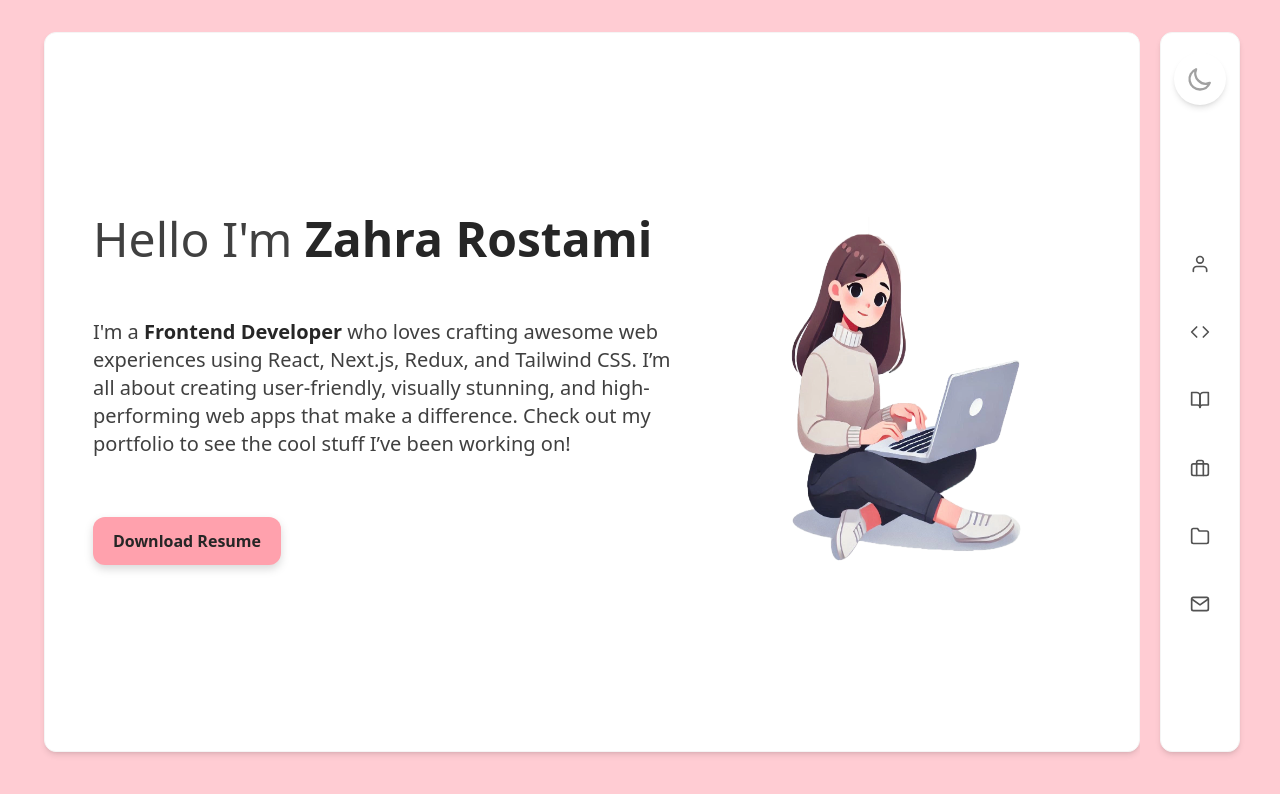
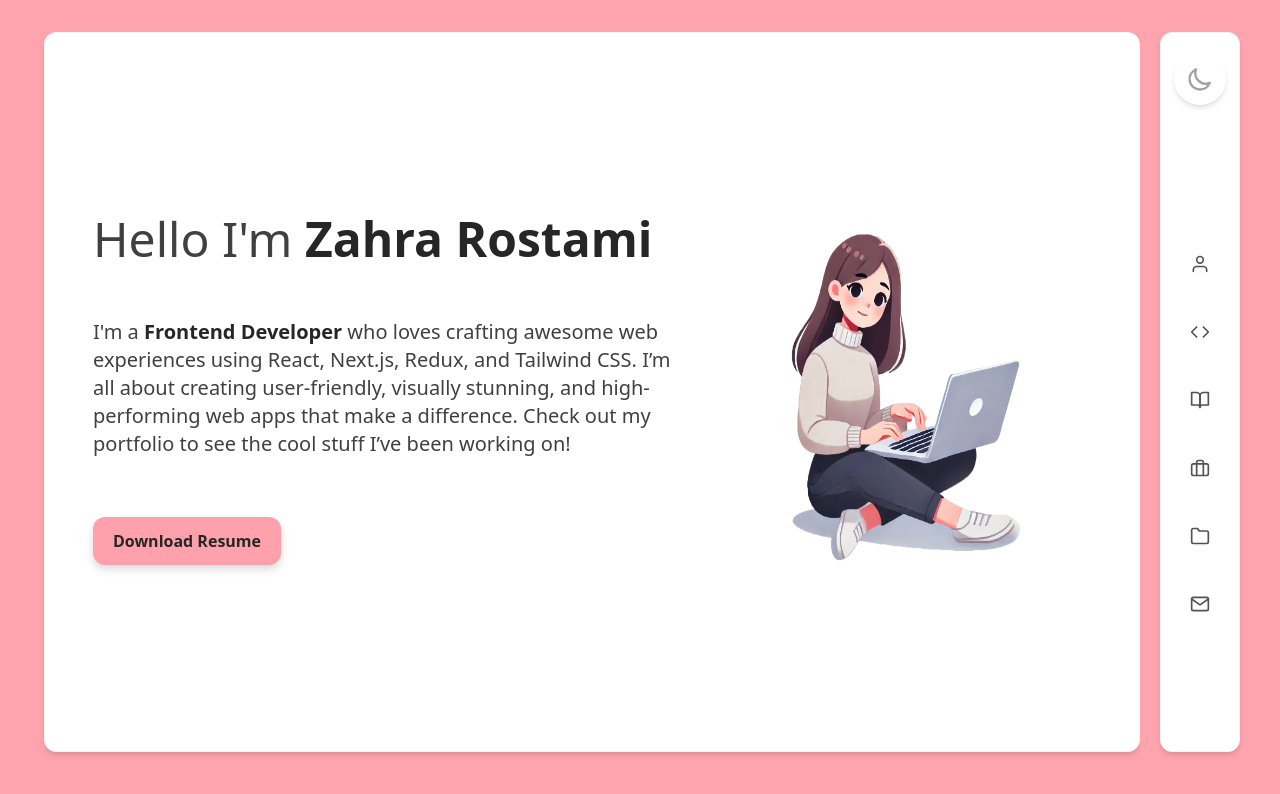
Before and after one commit to zahraRostami1999/next-portfolio, a Next.js app: page / in a window 1280 px wide. Shown: the top 794 px of the page. Built offline with nearby package versions, Linux system fonts and the light colour scheme.

Commit message:
04-09-08-Update bg color

```diff
--- a/src/pages/_app.js
+++ b/src/pages/_app.js
@@ -2,7 +2,7 @@ import "@/styles/globals.css";
 
 export default function App({ Component, pageProps }) {
   return (
-    <div className="px-10 bg-rose-200 dark:bg[var(--bg-primary))]">
+    <div className="px-10 bg-(--bg-primary)">
       <Component {...pageProps} />
     </div>
   )
--- a/src/pages/_document.js
+++ b/src/pages/_document.js
@@ -4,7 +4,7 @@ export default function Document() {
   return (
     <Html lang="en">
       <Head />
-      <body className="antialiased bg-rose-200">
+      <body className="antialiased">
         <Main />
         <NextScript />
       </body>
```
